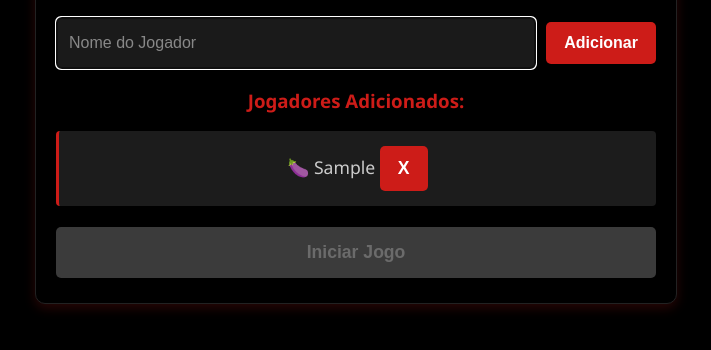
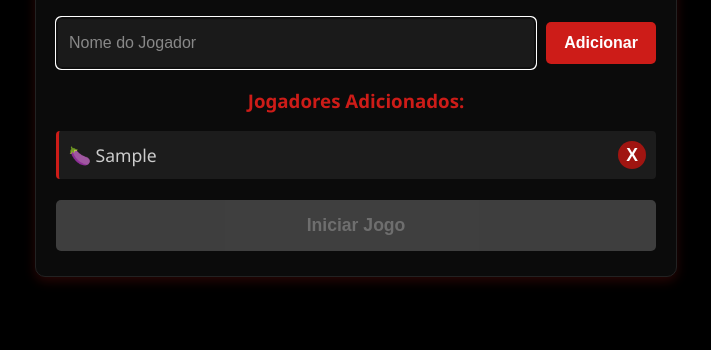
Before and after one commit to ntdyx/verdade-ou-consequencia, a plain HTML site: page index.html in a window 1280 px wide. Both pictures are taken after typing "Sample" into the empty fields and a click on the button "Adicionar". Shown: the part 398-748 px from the top of the page, without its empty margins (284-995 px from the left). Drawn offline with Linux system fonts and the light colour scheme.

Commit message:
Update style.css

```diff
--- a/style.css
+++ b/style.css
@@ -13,7 +13,7 @@ body {
 }
 
 .container {
-    background-color: #000000; /* Cinza muito escuro, quase preto para containers */
+    background-color: #0b0b0b; /* Cinza muito escuro, quase preto para containers */
     padding: 20px;
     border-radius: 10px;
     margin-bottom: 20px;
@@ -26,6 +26,7 @@ body {
 h1, h2, h3 {
     color: #CD1C18; /* Vermelho especificado */
 }
+
 h1 {
     text-shadow: 0 0 5px rgba(205, 28, 24, 0.5);
 }
@@ -52,6 +53,7 @@ input[type="text"] {
     color: #e0e0e0;
     font-size: 1em;
 }
+
 input[type="text"]::placeholder {
     color: #888;
 }
@@ -72,6 +74,7 @@ button {
 button:hover {
     background-color: #E0302C; /* Vermelho um pouco mais claro no hover */
 }
+
 button:active {
     transform: scale(0.98);
 }
@@ -84,16 +87,15 @@ button:disabled {
 }
 
 .main-action-btn {
-    /* Mantendo o verde para ações principais claras, ou mude para vermelho se preferir */
-    background-color: #CD1C18; /* Ou um tom de verde como #27ae60 */
+    background-color: #CD1C18;
     width: 100%;
     padding: 15px;
     font-size: 1.1em;
 }
+
 .main-action-btn:hover {
-    background-color: #E0302C; /* Ou um tom de verde mais claro #2ecc71 */
+    background-color: #E0302C;
 }
-
 
 .choice-btn {
     padding: 15px;
@@ -101,38 +103,46 @@ button:disabled {
     margin: 10px 5px;
 }
 
+/* ALTERAÇÃO 3: Cores dos botões Verdade/Consequência */
 #truth-btn {
-    background-color: #b31714; /* Tom um pouco diferente de vermelho para diferenciar */
+    background-color: #008000; /* Verde */
 }
+
 #truth-btn:hover {
-    background-color: #CD1C18;
+    background-color: #009900; /* Verde mais claro */
 }
 
 #dare-btn {
-    background-color: #CD1C18; /* Vermelho principal */
+    background-color: #e32227; /* Vermelho novo */
 }
+
 #dare-btn:hover {
-    background-color: #E0302C;
+    background-color: #f04045; /* Vermelho novo mais claro */
 }
 
 .action-btn {
     margin: 10px 5px;
 }
+
 .danger-btn { /* Botão de beber */
     background-color: #A01511; /* Vermelho ainda mais escuro para perigo */
 }
+
 .danger-btn:hover {
     background-color: #B31714;
 }
-
 
 #player-list {
     list-style: none;
     padding: 0;
 }
 
+/* ALTERAÇÃO 1: Estilo para o item da lista (para alinhar o botão de remover) */
 #player-list li {
-    background-color: #1c1c1c; /* Fundo escuro para itens da lista */
+    display: flex;
+    justify-content: space-between;
+    align-items: center;
+    background-color: #1c1c1c;
     color: #ccc;
     padding: 10px;
     margin-bottom: 8px;
@@ -140,6 +150,26 @@ button:disabled {
     font-size: 1.1em;
     border-left: 3px solid #CD1C18;
 }
+
+/* ALTERAÇÃO 1: Estilo para o botão de remover */
+.remove-player-btn {
+    background-color: #a01511;
+    color: white;
+    border: none;
+    border-radius: 50%;
+    width: 28px;
+    height: 28px;
+    font-size: 1em;
+    line-height: 28px;
+    text-align: center;
+    cursor: pointer;
+    padding: 0;
+    margin: 0 0 0 10px;
+}
+.remove-player-btn:hover {
+    background-color: #CD1C18;
+}
+
 
 #player-status-area div {
     margin: 8px 0;
@@ -176,6 +206,7 @@ button:disabled {
 #loading-next-player h2 {
     margin-bottom: 20px;
 }
+
 #loading-gif {
     max-width: 150px;
     height: auto;
```
